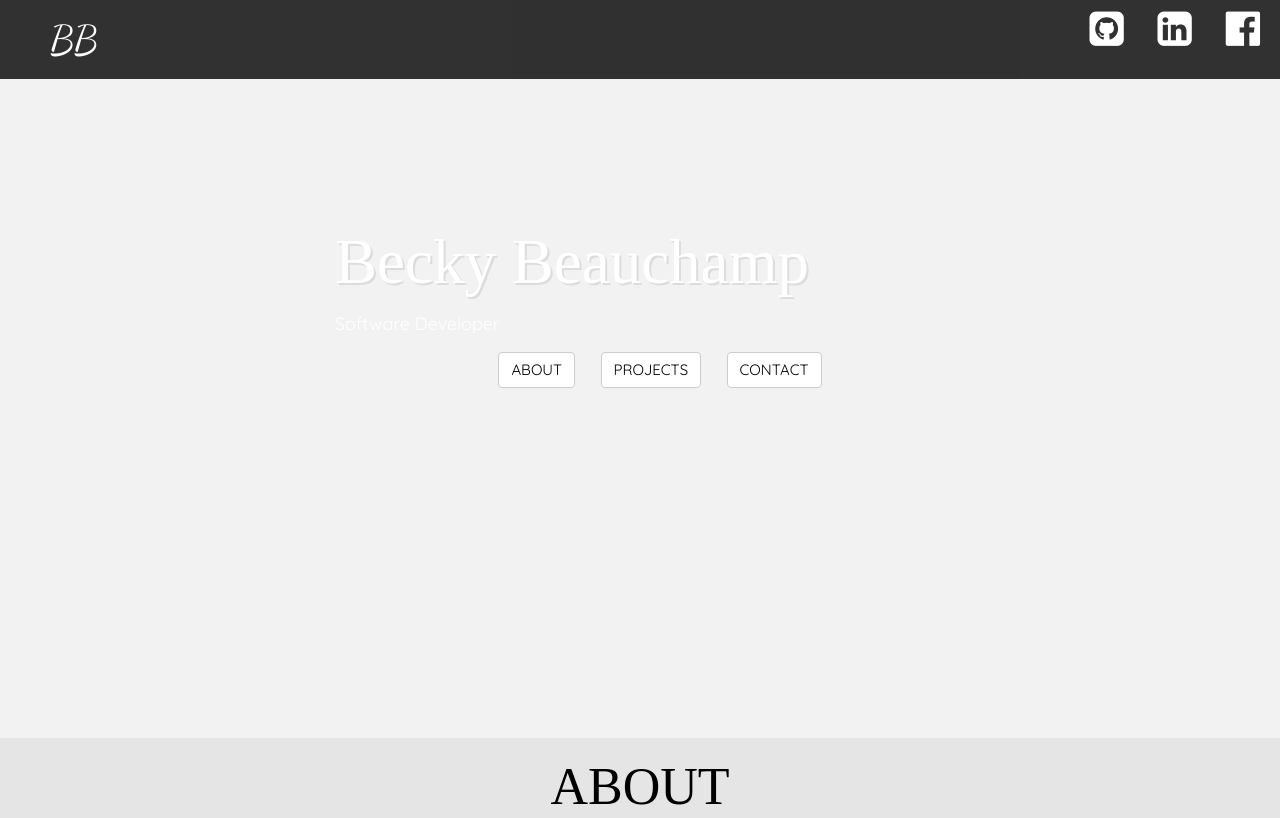
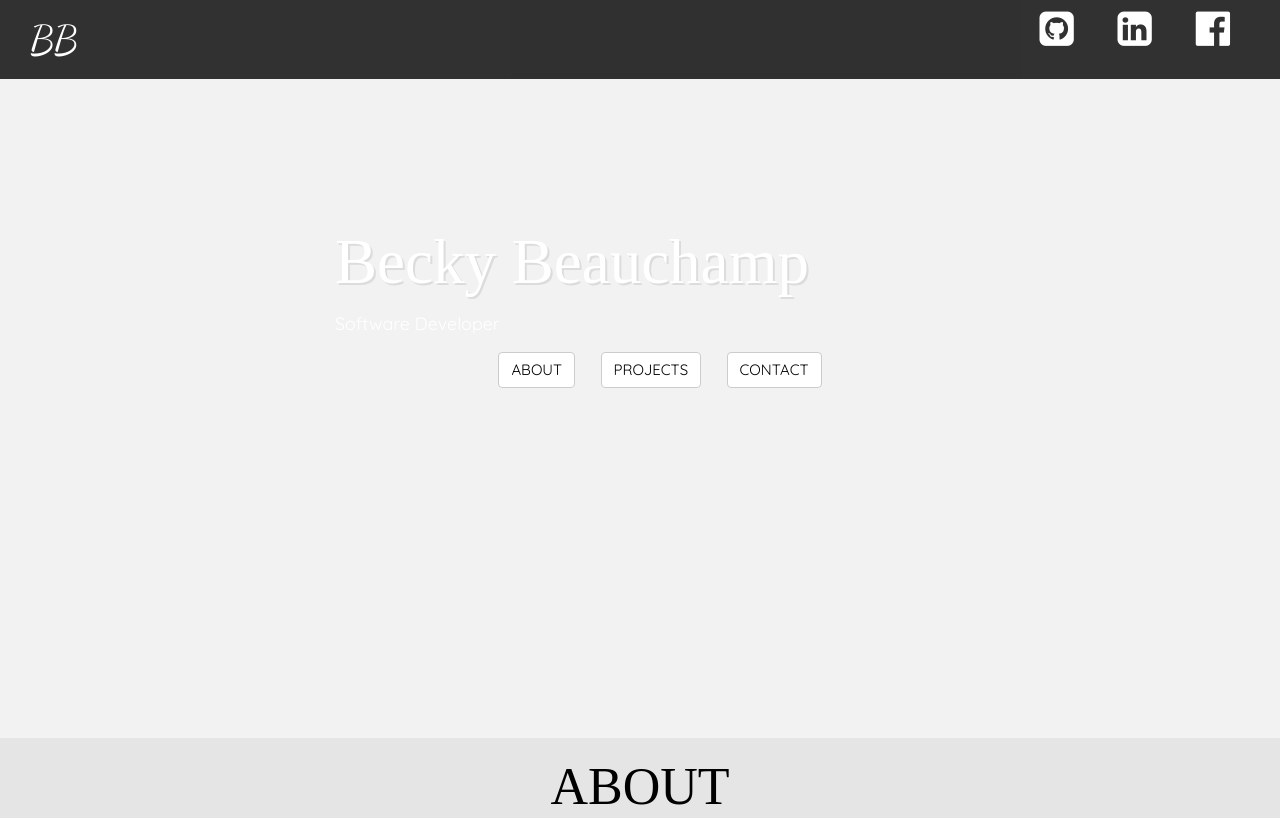
Before and after one commit to beckybeauchamp1/portfolio, a plain HTML site: page index.html in a window 1280 px wide. Shown: the top 818 px of the page. Drawn offline with nearby package versions, Linux system fonts and the light colour scheme; a web font is replaced by a local one.

Commit message:
Adds padding for top social media icons

```diff
--- a/main.css
+++ b/main.css
@@ -104,9 +104,12 @@ li{
   position: relative;
   text-align: right;
   margin: 0 auto;
+  padding-right: 20px;
+  padding-left: 20px;
 }
 .icons{
   font-size: 40px;
+  padding-right: 10px;
 }
 .col-md-6{
   margin-top: 30px;
```
